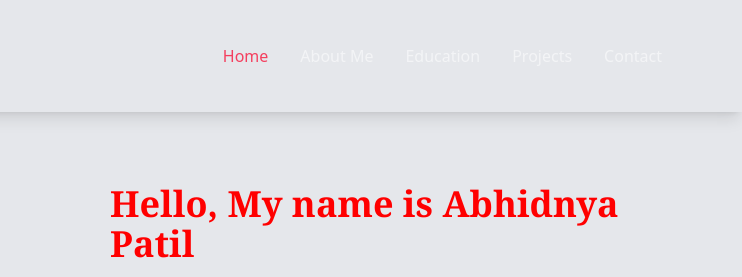
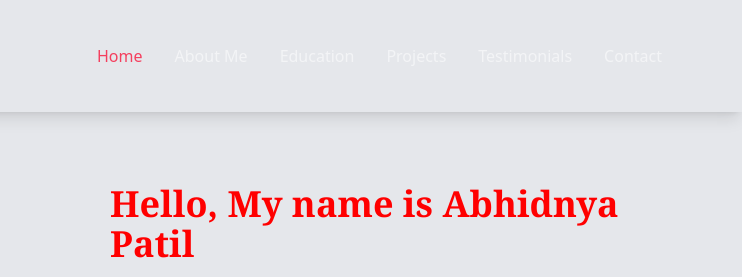
Before and after one commit to Abhidnya09/Portfolio_of_Abhidnya_Patil, a plain HTML site: page index.html in a window 1280 px wide. Shown: the top 277 px of the page, 538-1280 px from the left. Drawn offline with nearby package versions, Linux system fonts and the light colour scheme.

Commit message:
Update index.html

```diff
--- a/index.html
+++ b/index.html
@@ -28,7 +28,7 @@
                     <li><a class="md:p-4 py-3 px-0 block" href="#aboutsection">About Me</a></li>
                     <li><a class="md:p-4 py-3 px-0 block" href="#educationsection">Education</a></li>
                     <li><a class="md:p-4 py-3 px-0 block" href="#projectsection">Projects</a></li>
-                    <!-- <li><a class="md:p-4 py-3 px-0 block" href="#testimonialsection">Testimonials</a></li> -->
+                    <li><a class="md:p-4 py-3 px-0 block" href="#testimonialsection">Testimonials</a></li>
                     <li><a class="md:p-4 py-3 px-0 block md:mb-0 mb-2" href="#footer-container">Contact</a></li>
                 </ul>
             </nav>
```
